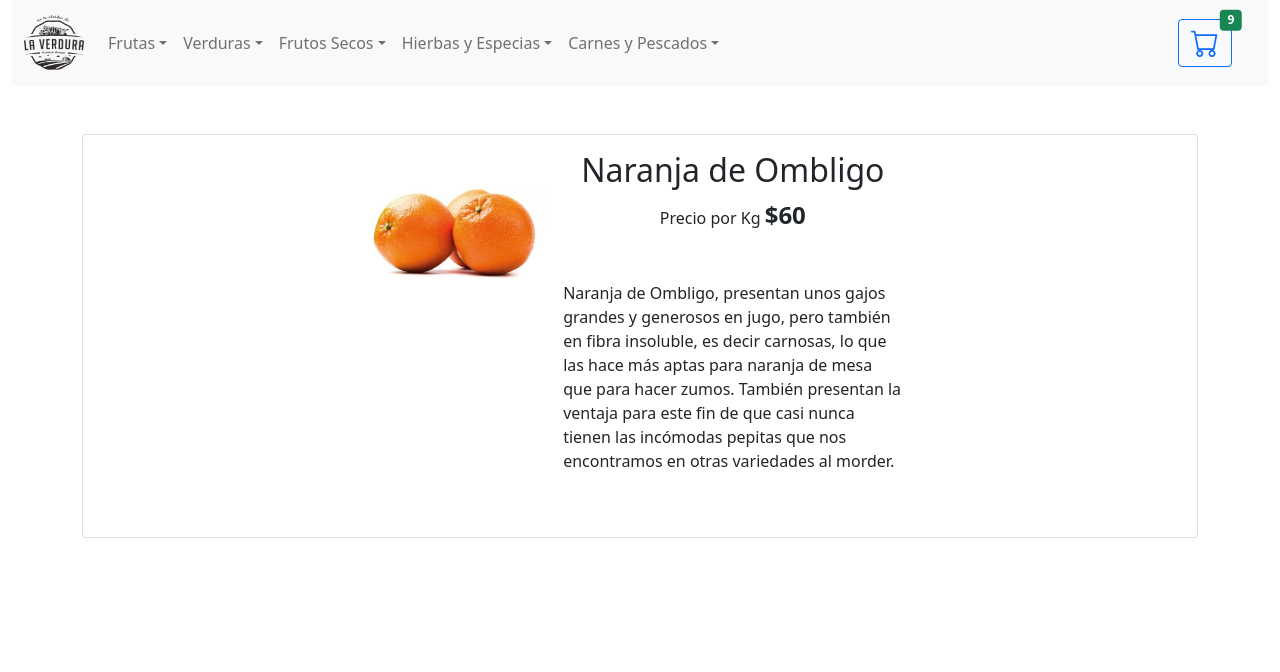
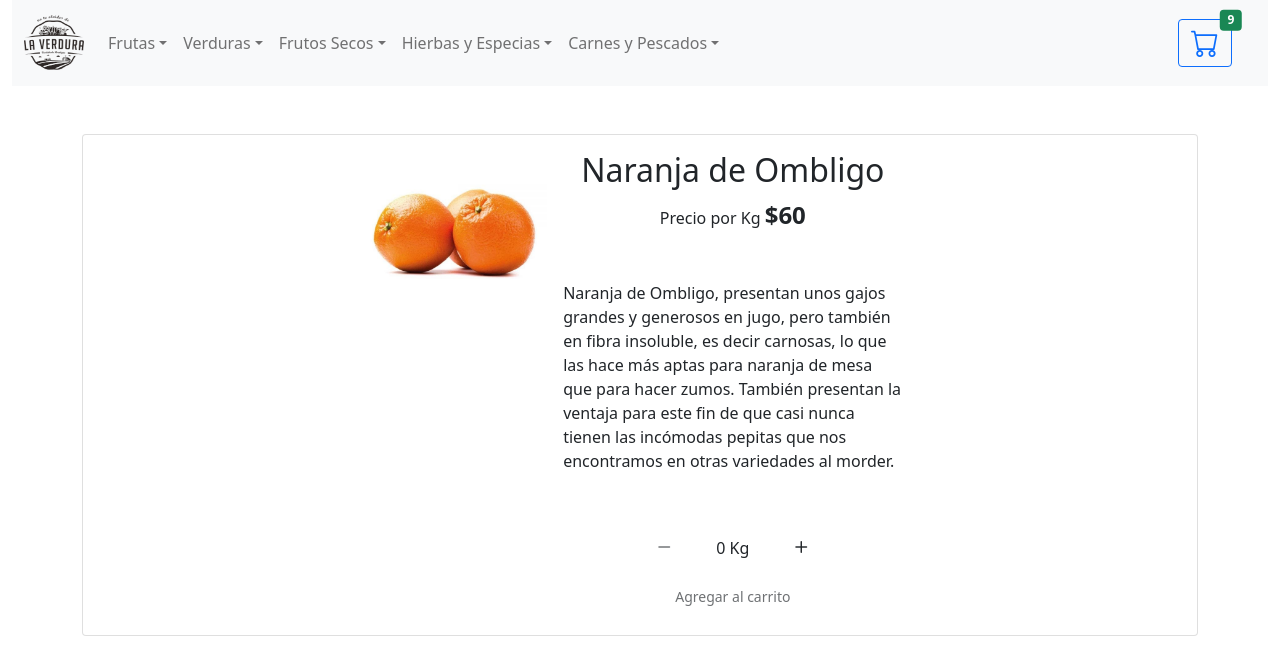
Before and after one commit to e-chevalier/ecrj-chevalier, a React (Create React App) app: page /item/fruit00001 in a window 1280 px wide. Shown: the top 672 px of the page. Built offline with nearby package versions, Linux system fonts and the light colour scheme.

Commit message:
Clase 9 v1

```diff
--- a/src/components/ItemDetail/ItemDetail.js
+++ b/src/components/ItemDetail/ItemDetail.js
@@ -1,9 +1,25 @@
-import React from 'react'
+import React, { useState } from 'react'
+import ItemCount from '../ItemCount/ItemCount'
+import { Link } from 'react-router-dom'
 import Col from 'react-bootstrap/Col'
 import Card from 'react-bootstrap/Card'
 import Row from 'react-bootstrap/Row'
+import Button from 'react-bootstrap/Button'
+
+
 
 const ItemDetail = ({ product }) => {
+
+    const [qtyToAdd, setQtyToAdd] = useState(0);
+    const [wasClicked, setWasClicked] = useState(false);
+
+    const onAdd = (newValue) => {
+        setWasClicked(true);
+        setQtyToAdd(newValue);
+    }
+
+    console.log("QtyIs: " + qtyToAdd );
+
     return (
         <Card className="my-5">
             <Row className="g-0">
@@ -15,6 +31,9 @@ const ItemDetail = ({ product }) => {
                         <Card.Title className="fs-2">{product.name}</Card.Title>
                         <Card.Text>Precio por Kg  <span className="fw-bold fs-4">${product.price}</span></Card.Text>
                         <Card.Text className="my-5 text-start">{product.description}</Card.Text>
+                        {wasClicked ?
+                        <Button as={Link} to={'/cart'} variant="success">Terminar Compra</Button>:
+                        <ItemCount prodId={product.id} stock={product.stock} initial={0} onAdd={onAdd} />}
                     </Card.Body>
                 </Col>
             </Row>
```
